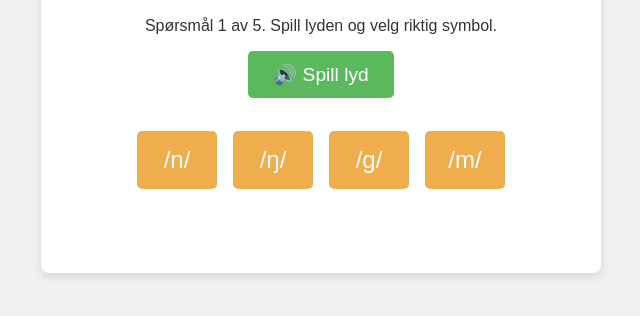
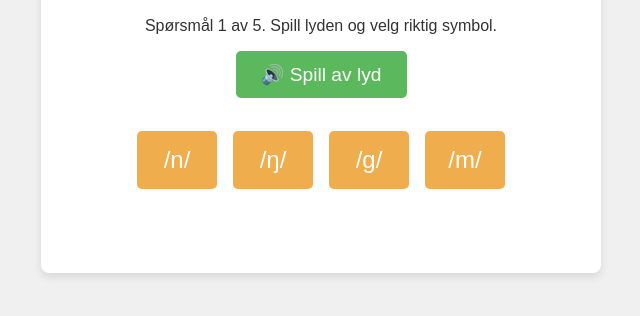
Before and after one commit to urdvindenes/lydspill, a plain HTML site: page index.html in a window 1280 px wide. Shown: the part 318-634 px from the top of the page, without its empty margins (319-959 px from the left). Drawn offline with Linux system fonts and the light colour scheme.

Commit message:
Update index.html

```diff
--- a/index.html
+++ b/index.html
@@ -9,9 +9,9 @@
 <body>
     <div id="game-container">
         <h1>Identifiser lyden 🕵️‍♀️</h1>
-        <p id="instructions">Klikk på 'Spill lyd' og velg riktig IPA-symbol.</p>
+        <p id="instructions">Klikk på 'Spill av lyd' og velg riktig IPA-symbol.</p>
 
-        <button id="playSoundButton">🔊 Spill lyd</button>
+        <button id="playSoundButton">🔊 Spill av lyd</button>
 
         <div id="choices-container">
             <!-- Valgknapper blir lagt til her av JavaScript -->
```
